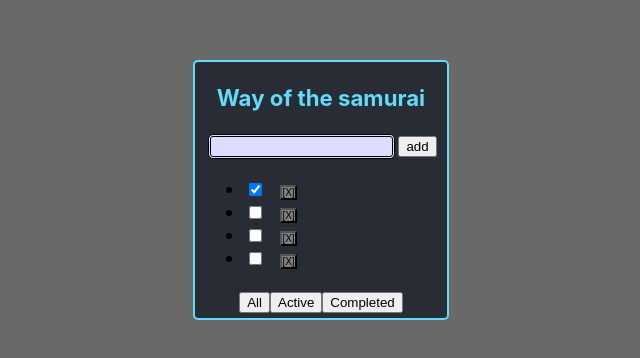
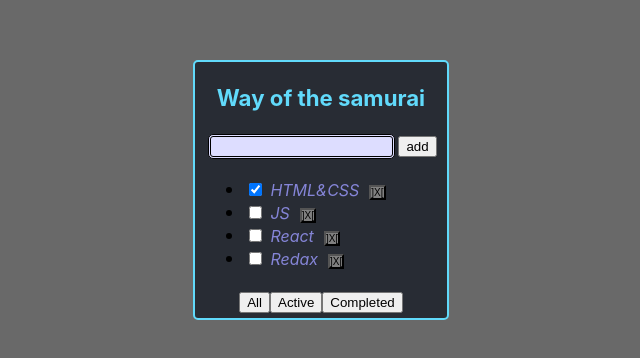
Before and after one commit to Iq-Life/Todolist, a React (Create React App) app: page / in a window 1280 px wide. Shown: the part 210-568 px from the top of the page, without its empty margins (319-959 px from the left). Built offline with nearby package versions, Linux system fonts and the light colour scheme.

Commit message:
onClickHandler addTask titleTask

```diff
--- a/src/App.tsx
+++ b/src/App.tsx
@@ -2,14 +2,6 @@ import React, {useState} from 'react';
 import './App.css';
 import {TaskType, Todolist} from "./Todolist";
 import {v1} from "uuid";
-
-export type PropsType = {
-    title: string
-    tasks: Array<TaskType>
-    removeTasks: (id: string) => void
-    changeFilter: (value: FilterValueType) => void
-    addTask : ()=>void
-}
 
 export type FilterValueType = "all"|"active"|"completed"
 
@@ -32,8 +24,8 @@ function App() {
         setFilter(value)
     }
 
-    function addTasks () {
-        let task = {id: v1(), title: "New task", isDone: false};
+    function addTasks (title:string) {
+        let task = {id: v1(), title: title, isDone: false};
         let newTasks = [task, ...tasks];
         setTasks(newTasks);
     }
--- a/src/Todolist.tsx
+++ b/src/Todolist.tsx
@@ -1,34 +1,56 @@
-import React, {useState} from "react";
+import React, {ChangeEvent, KeyboardEvent, useState} from "react";
 import s from './Todolist.module.css'
-import {PropsType} from "./App";
+import {FilterValueType} from "./App";
 
 export type TaskType = {
     id: string
     title: string
     isDone: boolean
 }
-
-
+export type PropsType = {
+    title: string
+    tasks: Array<TaskType>
+    removeTasks: (id: string) => void
+    changeFilter: (value: FilterValueType) => void
+    addTask: (title: string) => void
+}
 
 export function Todolist(props: PropsType) {
-let [title, setTitle] = useState("")
+
+    let [title, setTitle] = useState("")
+
+    const addTask = () => {
+        props.addTask(title)
+        setTitle("")
+    }
+    const onChange = (e: ChangeEvent<HTMLInputElement>) => {setTitle(e.currentTarget.value)}
+    const onKeyPress = ({charCode}: KeyboardEvent<HTMLInputElement>) => {if (charCode === 13) {addTask()}}
+    const changeFilterAll = () => props.changeFilter("all")
+    const changeFilterActive = () => props.changeFilter("active")
+    const changeFilterCompleted = () => props.changeFilter("completed")
     return (
         <div className={s.Todo}>
             <h3>{props.title}</h3>
-            <input className={s.input}/>
-            <button className={s.but_add} onClick={props.addTask}>add</button>
+            <div>
+                <input className={s.input}
+                       value={title}
+                       onChange={onChange}
+                       onKeyPress={onKeyPress}/>
+                <button className={s.but_add} onClick={addTask}>add</button>
+            </div>
             <ul className={s.ul}>
-                {props.tasks.map(t => (
-                    <li>
+                {props.tasks.map(t => {
+                    const onClickHandler = () => {props.removeTasks(t.id)}
+                    return <li key={t.id}>
                         <input type="checkbox" checked={t.isDone}/>
-                        <span className={s.ul_span}>{title}</span>
-                        <button className={s.but_del} onClick={() => {props.removeTasks(t.id)}}>[X]</button>
+                        <span className={s.ul_span}>{t.title}</span>
+                        <button className={s.but_del} onClick={onClickHandler}>]X[</button>
                     </li>
-                ))}
+                })}
             </ul>
-            <button onClick={() => props.changeFilter("all")}>All</button>
-            <button onClick={() => props.changeFilter("active")}>Active</button>
-            <button onClick={() => props.changeFilter("completed")}>Completed</button>
+            <button onClick={changeFilterAll}>All</button>
+            <button onClick={changeFilterActive}>Active</button>
+            <button onClick={changeFilterCompleted}>Completed</button>
         </div>
     )
 }
```
